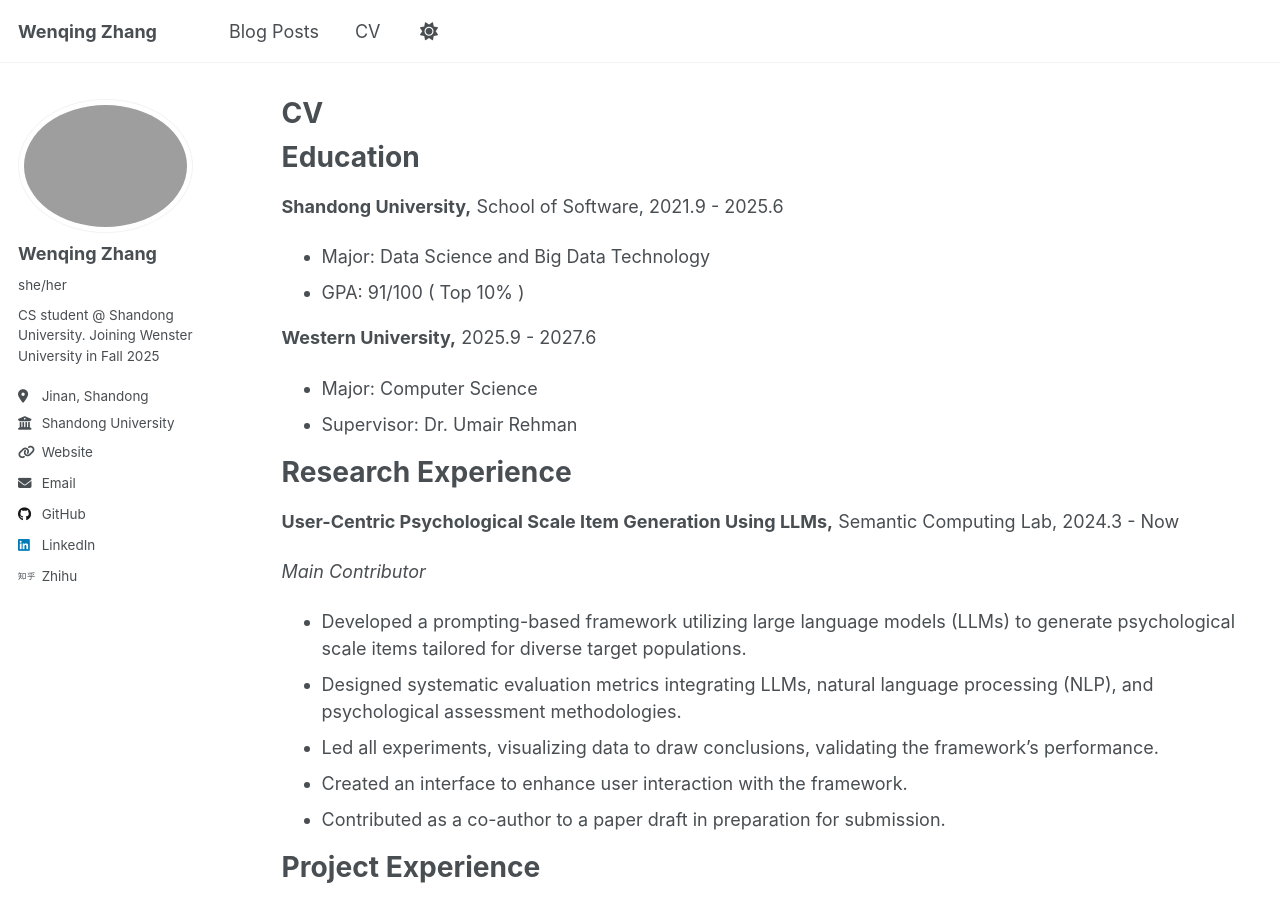
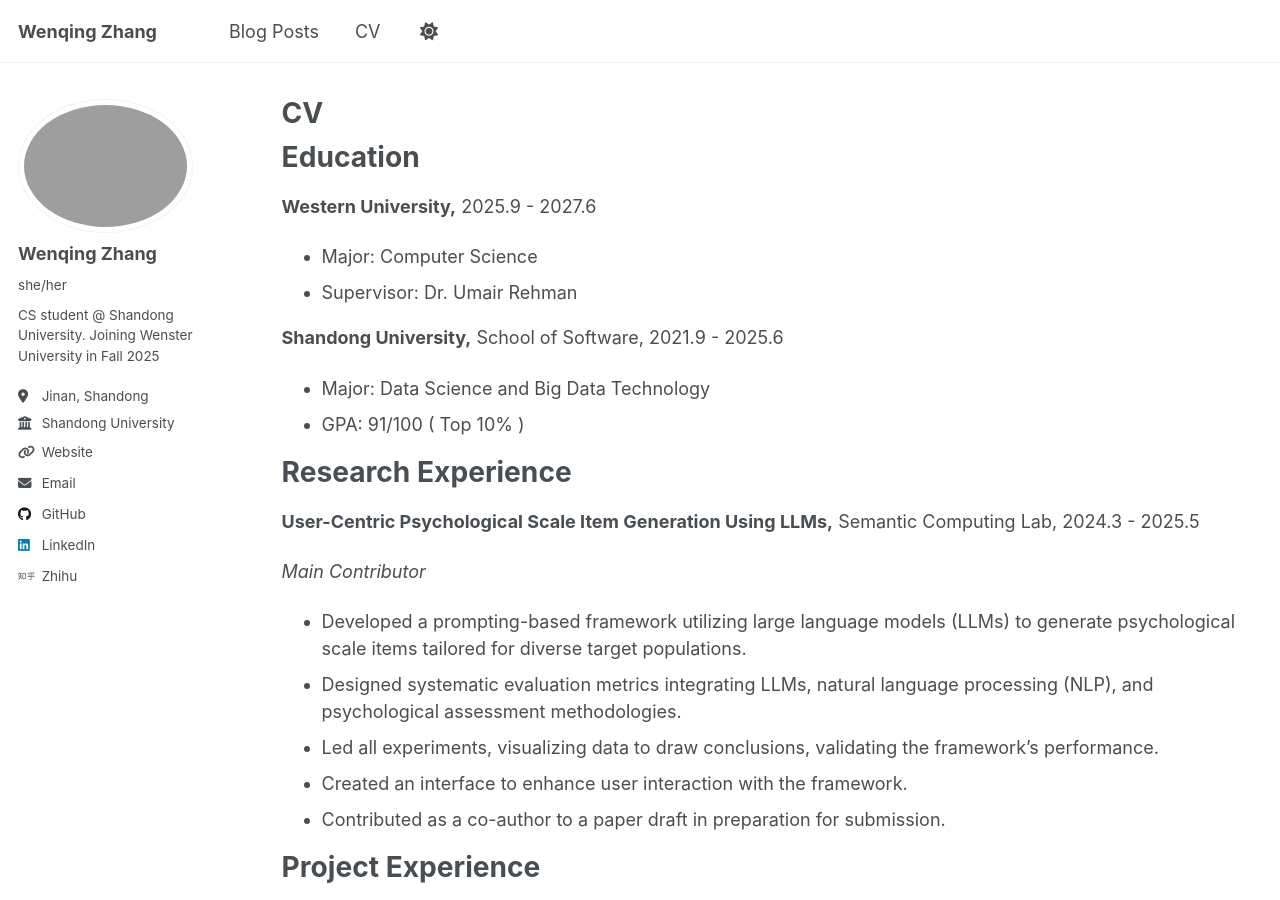
Before and after one commit to Cecilia-zwq/Cecilia-zwq.github.io, a Jekyll site: the page built from _pages/cv.md, in a window 1280 px wide and 900 px high. Built offline with Jekyll 4.4.1, drawn with Linux system fonts in a browser that asks for light colours; emoji names are drawn with the system emoji font.

Commit message:
update CV

```diff
--- a/_pages/cv.md
+++ b/_pages/cv.md
@@ -9,21 +9,23 @@ redirect_from:
 
 {% include base_path %}
 
-Education
-======
+# Education
+
+**Western University,** 2025.9 - 2027.6
+
+- Major: Computer Science
+- Supervisor: Dr. Umair Rehman
+
 **Shandong University,** School of Software, 2021.9 - 2025.6
+
 - Major: Data Science and Big Data Technology
 - GPA: 91/100 ( Top 10% )
 
-**Western University,** 2025.9 - 2027.6
-- Major: Computer Science
-- Supervisor: Dr. Umair Rehman
+# Research Experience
 
-Research Experience
-======
-**User-Centric Psychological Scale Item Generation Using LLMs,** Semantic Computing Lab, 2024.3 - Now
+**User-Centric Psychological Scale Item Generation Using LLMs,** Semantic Computing Lab, 2024.3 - 2025.5
 
-*Main Contributor*
+_Main Contributor_
 
 - Developed a prompting-based framework utilizing large language models (LLMs) to generate psychological scale items tailored for diverse target populations.
 - Designed systematic evaluation metrics integrating LLMs, natural language processing (NLP), and psychological assessment methodologies.
@@ -31,9 +33,8 @@ Research Experience
 - Created an interface to enhance user interaction with the framework.
 - Contributed as a co-author to a paper draft in preparation for submission.
 
+# Project Experience
 
-Project Experience
-======
 **[AI-Based Job Search Assistant](https://github.com/Cecilia-zwq/Career-Assistant)**, 2024.3 - 2024.6
 
 - Developed an intelligent job search platform powered by large language models (LLMs) that delivers personalized job information and interview preparation.
```
Also changed, not shown: other parts of _pages/cv.md (+8 -9 lines).
